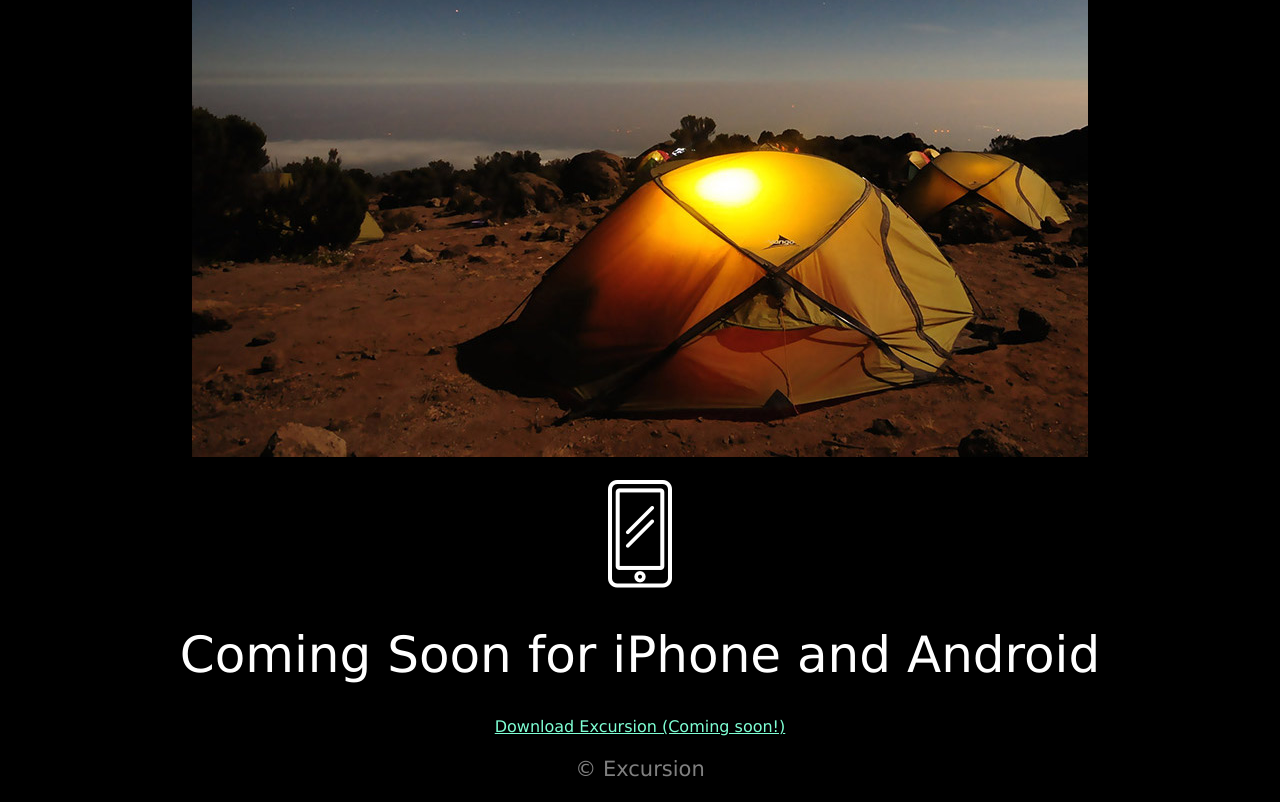
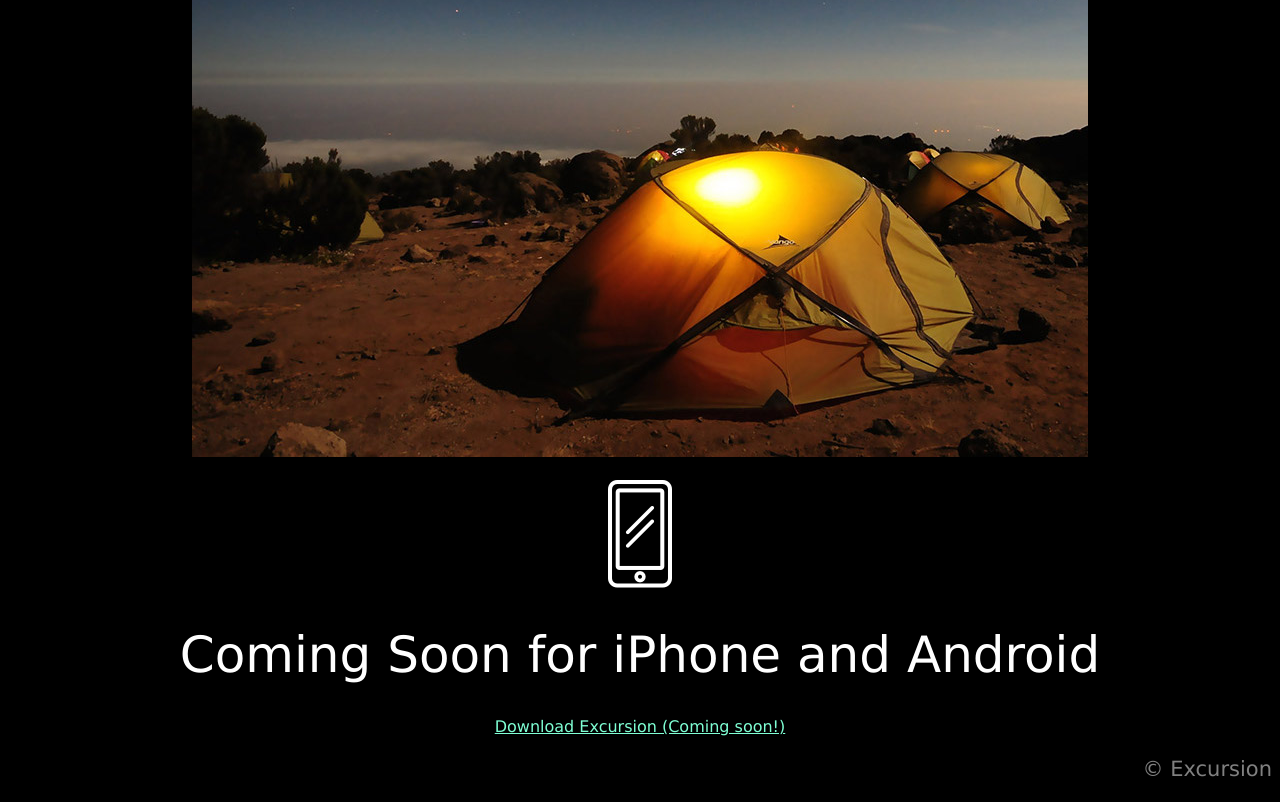
Before and after one commit to mm02313/excursion, a plain HTML site: page index.html in a window 1280 px wide. Shown: the part 518-1320 px from the top of the page. Drawn offline with Linux system fonts and the light colour scheme.

Commit message:
Add Footer section CSS styling

```diff
--- a/resources/css/style.css
+++ b/resources/css/style.css
@@ -25,3 +25,8 @@ p {
   font-size: 42px;
   font-weight: 300;
 }
+
+#footer {
+  text-align: right;
+  color: Gray;
+}
```
